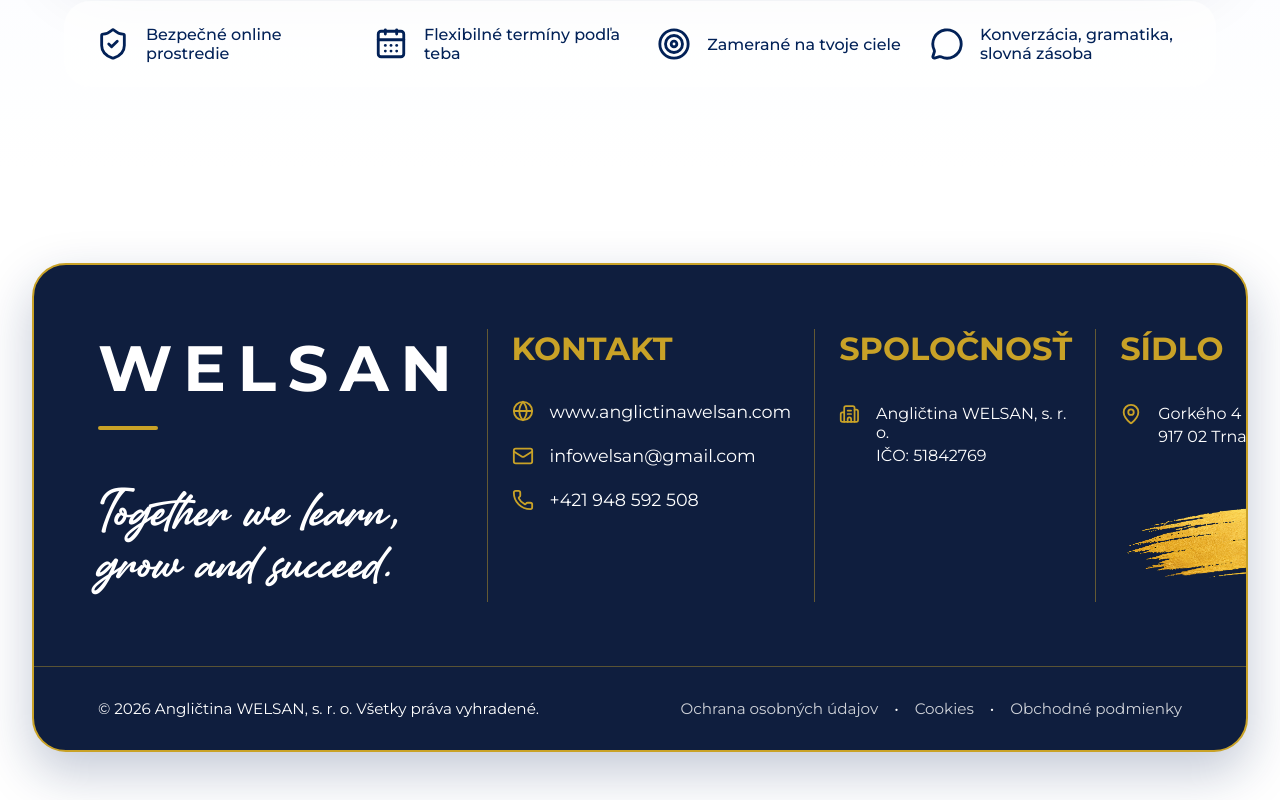
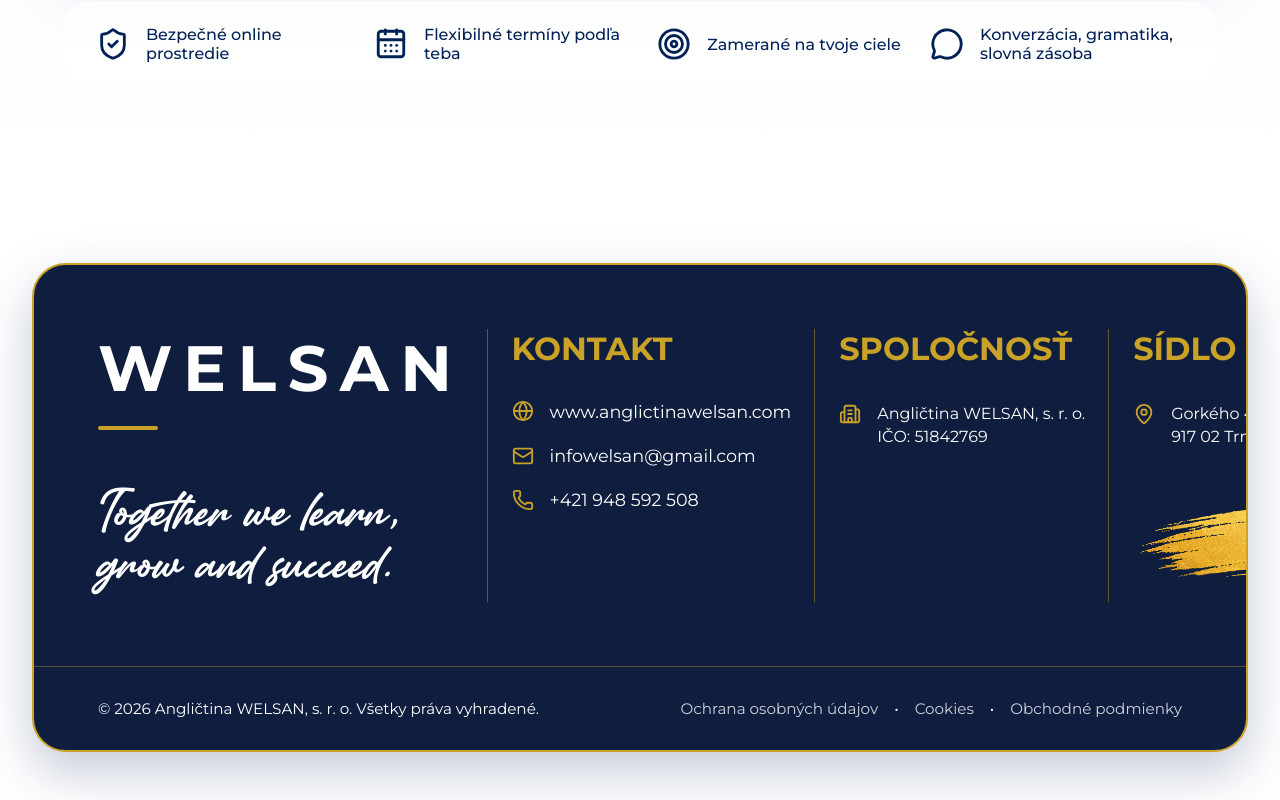
Before and after one commit to adabo4/welsan, a Next.js app: page / in a window 1280 px wide. Shown: the part 1939-2739 px from the top of the page. Built offline with nearby package versions, Linux system fonts and the light colour scheme.

Commit message:
changed footer compnany text

```diff
--- a/src/components/Footer.tsx
+++ b/src/components/Footer.tsx
@@ -53,7 +53,9 @@ export default function Footer() {
             <Building2 size={22} />
 
             <div>
-              <p>Angličtina WELSAN, s. r. o.</p>
+              <p className={styles.companyName}>
+                Angličtina WELSAN,&nbsp;s.&nbsp;r.&nbsp;o.
+              </p>
               <p>IČO: 51842769</p>
             </div>
           </div>
--- a/src/components/footer.module.css
+++ b/src/components/footer.module.css
@@ -81,6 +81,11 @@
     gap: 1rem;
     color: white;
     font-family: var(--font-montserrat);
+
+}
+
+.companyName {
+    white-space: nowrap;
 }
 
 .company svg {
```
